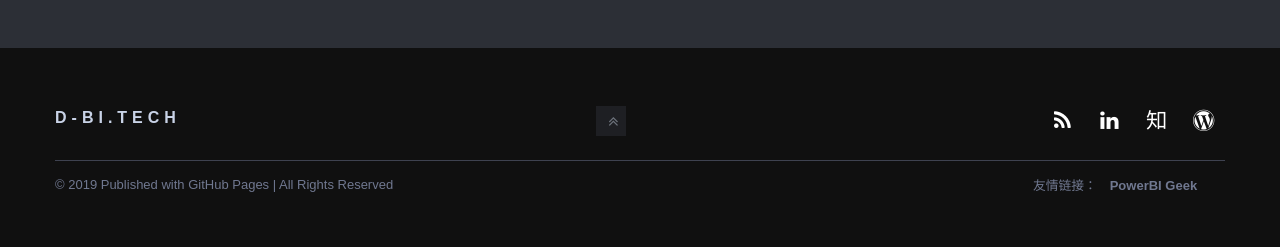
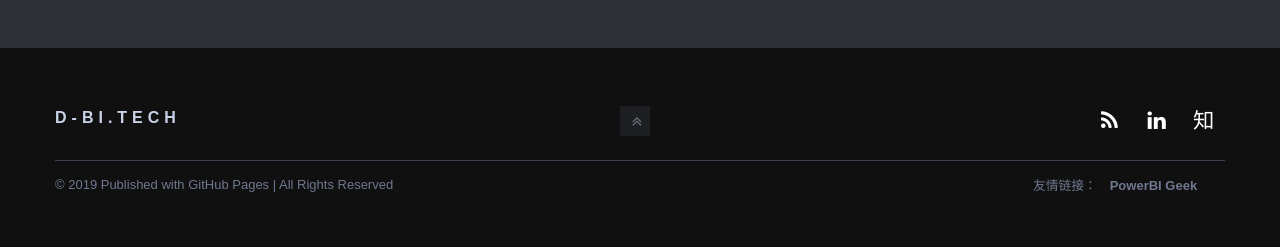
Before and after one commit to D-BI-TECH/D-BI-TECH.github.io, a Jekyll site: the page built from index.html, in a window 1280 px wide. Shown: the part 2535-2782 px from the top of the page. Built offline with Jekyll 4.4.1, drawn with Linux system fonts in a browser that asks for light colours; nearby versions of some CDN libraries; the list of posts is cut into pages by our own code; comment, search, counter and statistics services are not loaded.

Commit message:
Update footer.html

```diff
--- a/_includes/footer.html
+++ b/_includes/footer.html
@@ -36,15 +36,6 @@
                         </a>
 
                 {% endif %}
-	            {% if site.wordpress %}
-
-                        <a target="_blank" href="{{ site.wordpress }}">
-                            <span class="fa-stack fa-lg">
-                                <i class="fa fa-wordpress fa-stack-1x fa-inverse"></i>
-                            </span>
-                        </a>
-
-               {% endif %}
 	        </div>
         </div>
         <div class="footer-bottom">
```
